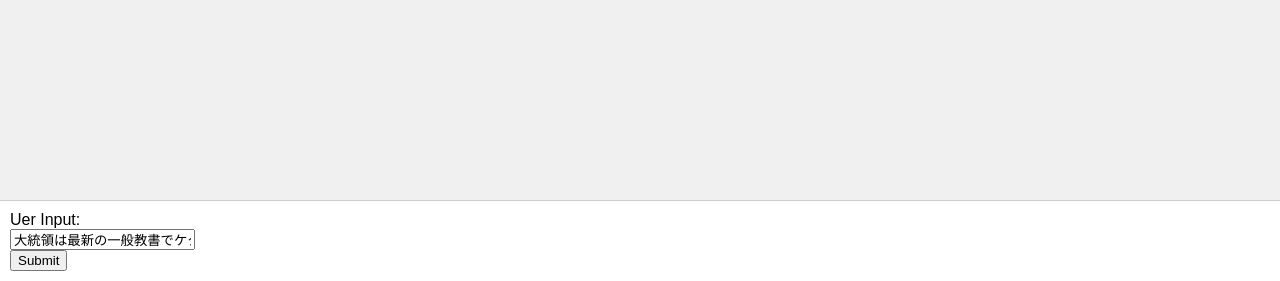
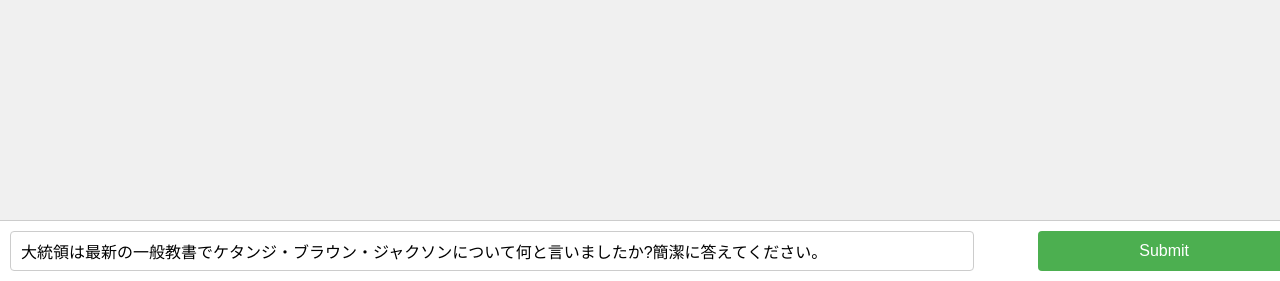
Before and after one commit to LongbowXXX/LangChain-WebApp, a Flask app: page / in a window 1280 px wide. Shown: the part 519-800 px from the top of the page. Run offline with Flask 3, Linux system fonts and the light colour scheme.

Commit message:
Fix layout.

```diff
--- a/static/css/styles.css
+++ b/static/css/styles.css
@@ -95,3 +95,41 @@ body {
     margin-top: -7.5px;
     margin-left: -15px;
 }
+
+#query-form input[type="text"] {
+    width: 80%;
+    padding: 10px;
+    border: 1px solid #ccc;
+    border-radius: 4px;
+    font-size: 16px;
+}
+
+#query-form input[type="submit"] {
+    width: 15%;
+    margin-left: 5%;
+    padding: 10px;
+    background-color: #4CAF50;
+    color: white;
+    border: none;
+    border-radius: 4px;
+    cursor: pointer;
+    font-size: 16px;
+}
+
+#query-form input[type="submit"]:hover {
+    background-color: #45a049;
+}
+
+#query-form {
+    display: flex;
+    justify-content: space-between;
+}
+
+#query-form input[type="text"] {
+    width: 75%;
+}
+
+#query-form input[type="submit"] {
+    width: 20%;
+    margin-left: 5%;
+}
--- a/templates/agent.html
+++ b/templates/agent.html
@@ -9,7 +9,7 @@
 </head>
 <body>
 <form id="query-form" action="/agent" method="post">
-    <label for="query">Uer Input:</label><br>
+    <label for="query"></label><br>
     <input type="text" id="query" name="query"
            value="大統領は最新の一般教書でケタンジ・ブラウン・ジャクソンについて何と言いましたか?簡潔に答えてください。"><br>
     <input type="submit" value="Submit">
```
